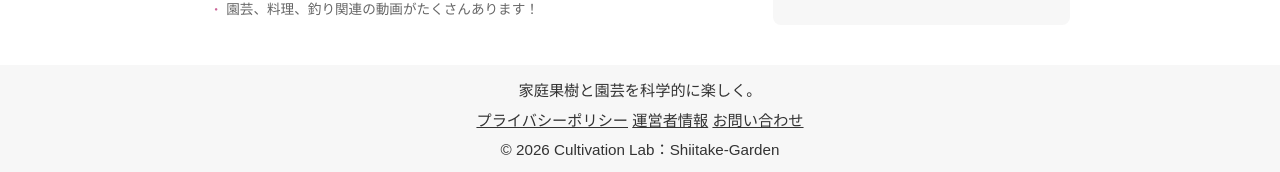
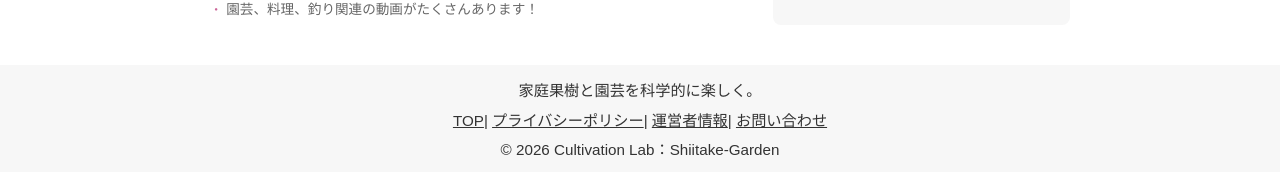
Before and after one commit to shiitake-garden/shiitake-garden.github.io, a Jekyll site: the page built from index.html, in a window 1280 px wide. Shown: the part 1248-1420 px from the top of the page. Built offline with Jekyll 4.4.1, drawn with Linux system fonts in a browser that asks for light colours.

Commit message:
Update footer.html

```diff
--- a/_includes/footer.html
+++ b/_includes/footer.html
@@ -5,8 +5,9 @@
     </div>
 
     <div class="footer-links">
-      <a href="/privacy.html">プライバシーポリシー</a>
-      <a href="/profile.html">運営者情報</a>
+      <a href="/index.html">TOP</a><a>|</a>
+      <a href="/privacy.html">プライバシーポリシー</a><a>|</a>
+      <a href="/profile.html">運営者情報</a><a>|</a>
       <a href="https://forms.gle/8Ut9x7TbrVsCaYp38">お問い合わせ</a>
     </div>
 
```
